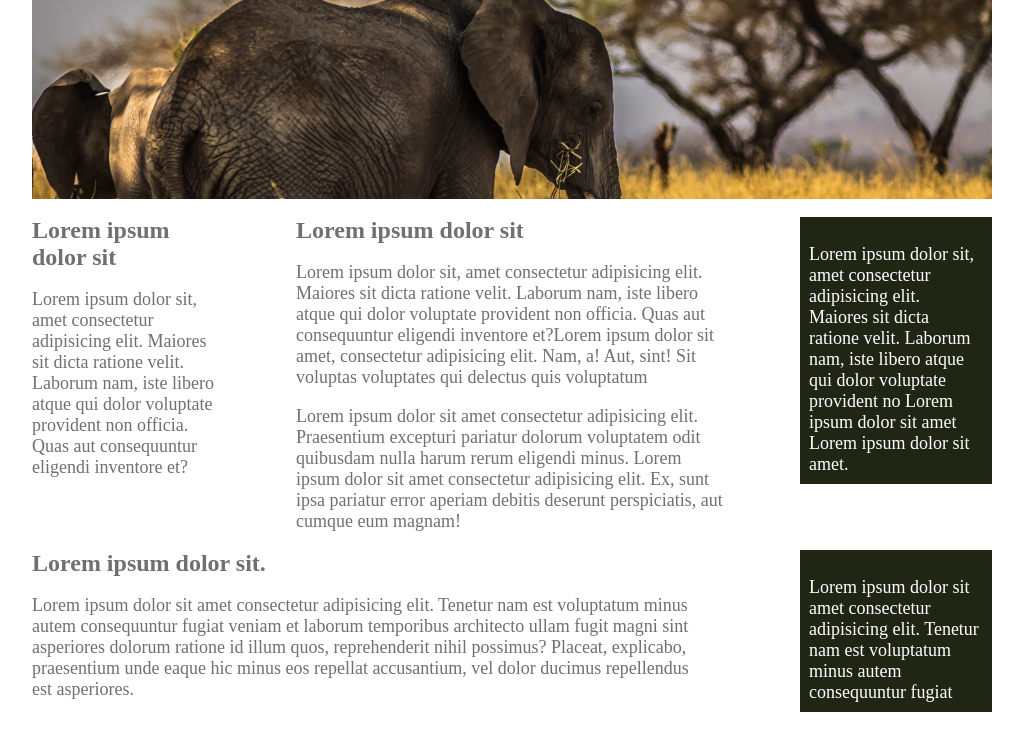
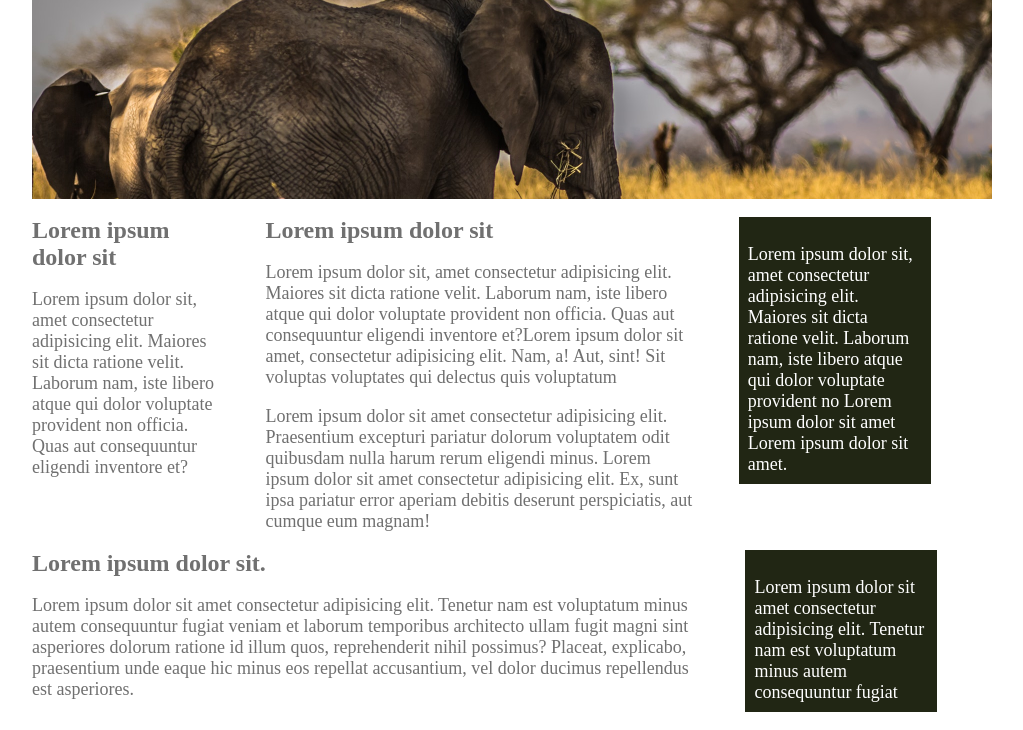
Before and after one commit to AlwinJun/fcc-kpowel, a plain HTML site: page index.html in a window 1280 px wide. Shown: the part 76-806 px from the top of the page, without its empty margins (128-1151 px from the left). Drawn offline with Linux system fonts and the light colour scheme.

Commit message:
using gap for col instead

```diff
--- a/css/style.css
+++ b/css/style.css
@@ -49,7 +49,7 @@ img {
 
 .columns {
   display: flex;
-  justify-content: space-between;
+  gap: 2.3em;
   align-items: flex-start;
   margin: 1em 0;
 }
```
